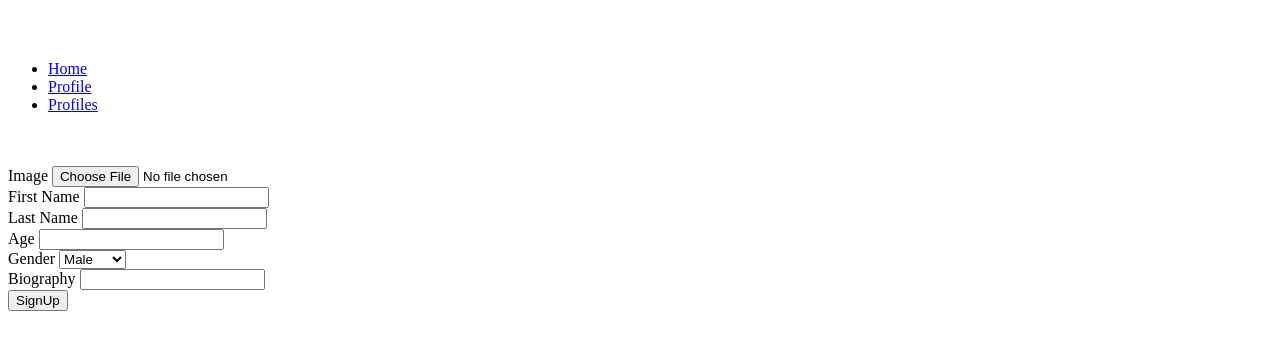
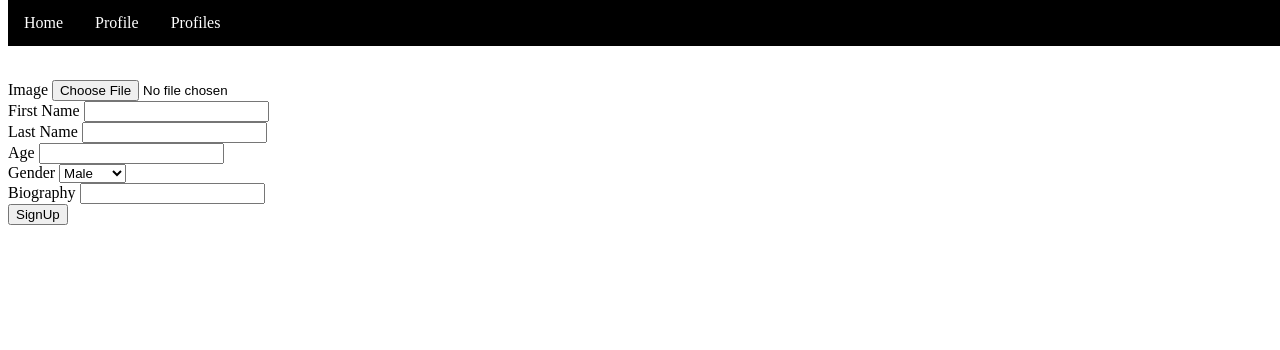
Before and after one commit to AundreE/info3180-project1-1, a Flask app: page /profile in a window 1280 px wide. Shown: the top 350 px of the page. Run offline with Flask 2, Linux system fonts and the light colour scheme.

Commit message:
Added Styles

```diff
--- /dev/null
+++ b/app/static/css/style.css
@@ -0,0 +1,57 @@
+/* For NavBar */
+#navbar{
+  position: relative;
+}
+
+#navbar ul{
+    list-style-type: none;
+    margin: 0;
+    padding: 0;
+    overflow: hidden;
+    background-color: #000;
+    position: fixed;
+    top: 0;
+    width: 100%;
+}
+
+#navbar ul li{
+    float: left;
+}
+
+#navbar ul li a{
+    display: block;
+    color: white;
+    border-radius: 5px 5px;
+    text-align: center;
+    padding: 14px 16px;
+    text-decoration: none;
+}
+
+/* For Profiles */
+img {
+    max-width: 250px;
+    max-height: 250px;
+}
+.pic{
+    width: 250px;
+    height: 250px;
+    float: left;
+}
+.info{
+    width: 400px;
+    float: right;
+}
+.profile{
+    border-radius: 25px;
+    background: gray;
+    border: 2px solid #000;
+    width: 650px;
+    padding: 20px;
+}
+.name{
+    font-size: 22px;
+    font-weight: bold;
+}
+.cdate{
+    font-size: 14px;
+}
--- a/app/templates/base.html
+++ b/app/templates/base.html
@@ -1,35 +1,20 @@
 <html>
     <head>
         <title>{% block title %} {% endblock %}</title>
-
-        <style type="text/css">
-            .pic{
-                width: 250px;
-                height: 250px;
-                float: left;
-            }
-            .info{
-                width: 400px;
-                float: right;
-            }
-            .profile{
-                border-radius: 25px;
-                background: gray;
-                border: 2px solid #000;
-                width: 650px;
-                padding: 20px;
-            }
-            .name{
-                font-size: 22px;
-                font-weight: bold;
-            }
-            .cdate{
-                font-size: 14px;
-            }
-        </style>
+        <link rel=stylesheet type=text/css href="{{ url_for('static', filename='css/style.css') }}">
     </head>
 
     <body>
+        <div id="navbar">
+          <ul>
+            <li><a href="{{ url_for('index') }}">Home</a></li>
+            <li><a href="{{ url_for('profile') }}">Profile</a></li>
+            <li><a href="{{ url_for('profiles') }}">Profiles</a></li>
+          </ul>
+        </div>
+
+        <br/><br/>
+
         {% with messages = get_flashed_messages() %}
             {% if messages %}
                 <ul>
@@ -42,16 +27,6 @@
 
         <br/><br/>
 
-        <div id="navbar"></div>
-          <ul>
-            <li class="active"><a href="{{ url_for('index') }}">Home</a></li>
-            <li><a href="{{ url_for('profile') }}">Profile</a></li>
-            <li><a href="{{ url_for('profiles') }}">Profiles</a></li>
-          </ul>
-        </div>
-
-        <br/><br/>
-
         {% block main %} {% endblock %}
     </body>
 </html>
--- a/app/templates/home.html
+++ b/app/templates/home.html
@@ -5,5 +5,6 @@
 {% block main %}
 
 <h1>Welcome to Profile (Not with Ian Boyne though)</h1>
+<p>Use the navigation bar above to navigate this site.</p>
 
 {% endblock %}
--- a/app/templates/view_all.html
+++ b/app/templates/view_all.html
@@ -20,6 +20,8 @@
             {{ user.biography }}
         </div>
     </div>
+
+    <br/>
 {% endfor %}
 
 {% endblock %}
--- a/app/templates/view_user.html
+++ b/app/templates/view_user.html
@@ -5,9 +5,7 @@
 {% block main %}
 
 <div class="profile">
-    <div class="pic">
-        <img src="{{ url_for('static', filename='uploads/'+user.image) }}"></img>
-    </div>
+    <img src="{{ url_for('static', filename='uploads/'+user.image) }}"></img>
 
     <div class="info">
         <span class="name">{{ user.first_name}} {{ user.last_name }}</span> <br/>
```
Also changed, not shown: app/static/uploads/sticker3.jpg (added).
